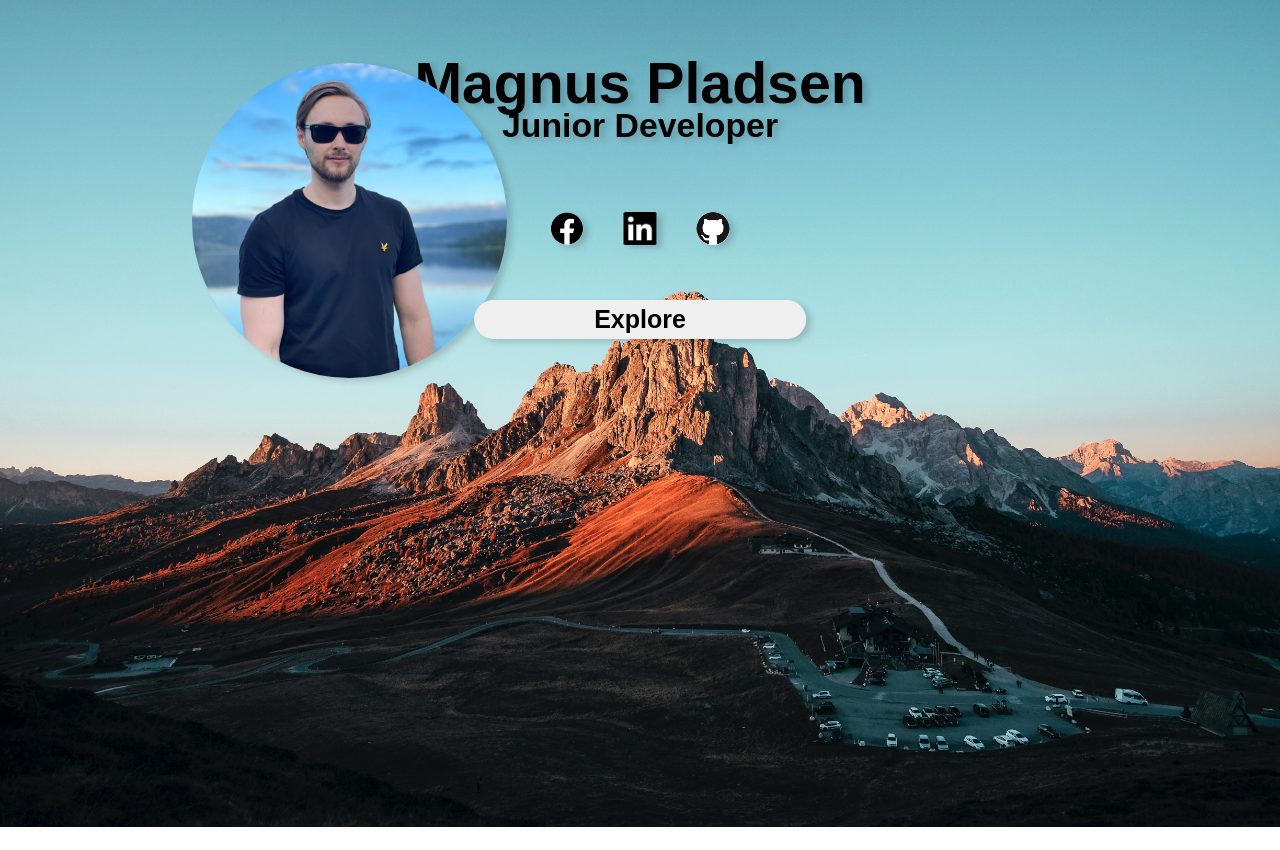
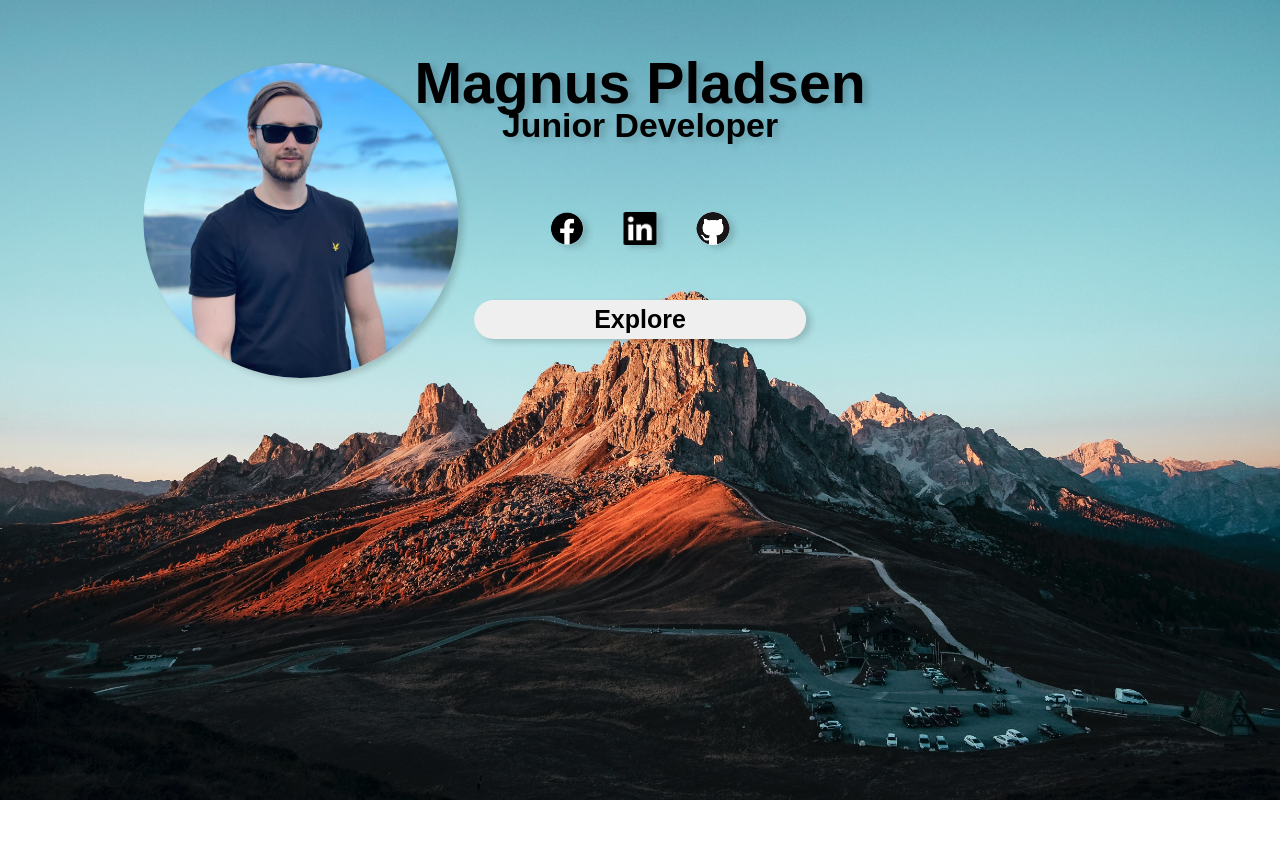
Before and after one commit to MagnusPladsen/Personal-Website-Portfolio, a React (Create React App) app in the folder magnuspladsen/: page / in a window 1280 px wide. After the commit the page ends 800 px from the top, so only its background shows below. Built offline with nearby package versions, Linux system fonts and the light colour scheme; a web font is replaced by a local one.

Commit message:
Update Design errors

```diff
--- a/magnuspladsen/src/App.css
+++ b/magnuspladsen/src/App.css
@@ -21,7 +21,7 @@
     align-items: center;
     justify-content: center;
     font-size: calc(10px + 2vmin);
-    position: relative;
+    position: absolute;
     margin-top: 50px;
     left: 50%;
     transform: translate(-50%);
@@ -37,7 +37,7 @@
     width: 315px;
     border-radius: 50%;
     box-shadow: 5px 3px 6px #00000029;
-    left: 15%;
+    left: -60%;
     top: 0.5em;
 }
 
--- a/magnuspladsen/src/App.js
+++ b/magnuspladsen/src/App.js
@@ -15,7 +15,7 @@ function App() {
         <a href="https://www.linkedin.com/in/magnus-pladsen-1a2738226" target="_blank"><div className="icon App-linkedin linkedin"></div></a>
         <a href="https://github.com/MagnusPladsen" target="_blank"><div className="App-github icon github"></div></a>
       </div>
-      <Link to="/explore"><button class="btn-explore">Explore</button></Link>
+      <Link to="/explore"><button className="btn-explore">Explore</button></Link>
     </div>
   );
 }
--- a/magnuspladsen/src/Components/Explore.js
+++ b/magnuspladsen/src/Components/Explore.js
@@ -16,9 +16,9 @@ function Explore() {
           <a href="https://github.com/MagnusPladsen" target="_blank"><div className="Explore-github icon github"><p>GitHub</p></div></a>
           </div>
       </header>
-      <div class="Explore-btns">
-        <button class="Explore-btn btn-skills">SKILLS</button>
-        <button class="Explore-btn btn-interests">INTERESTS</button>
+      <div className="Explore-btns">
+        <button className="Explore-btn btn-skills">SKILLS</button>
+        <button className="Explore-btn btn-interests">INTERESTS</button>
       </div>
     </div>
   );
```
Also changed, not shown: 11 other files (tests, documents, lock files or other folders).
